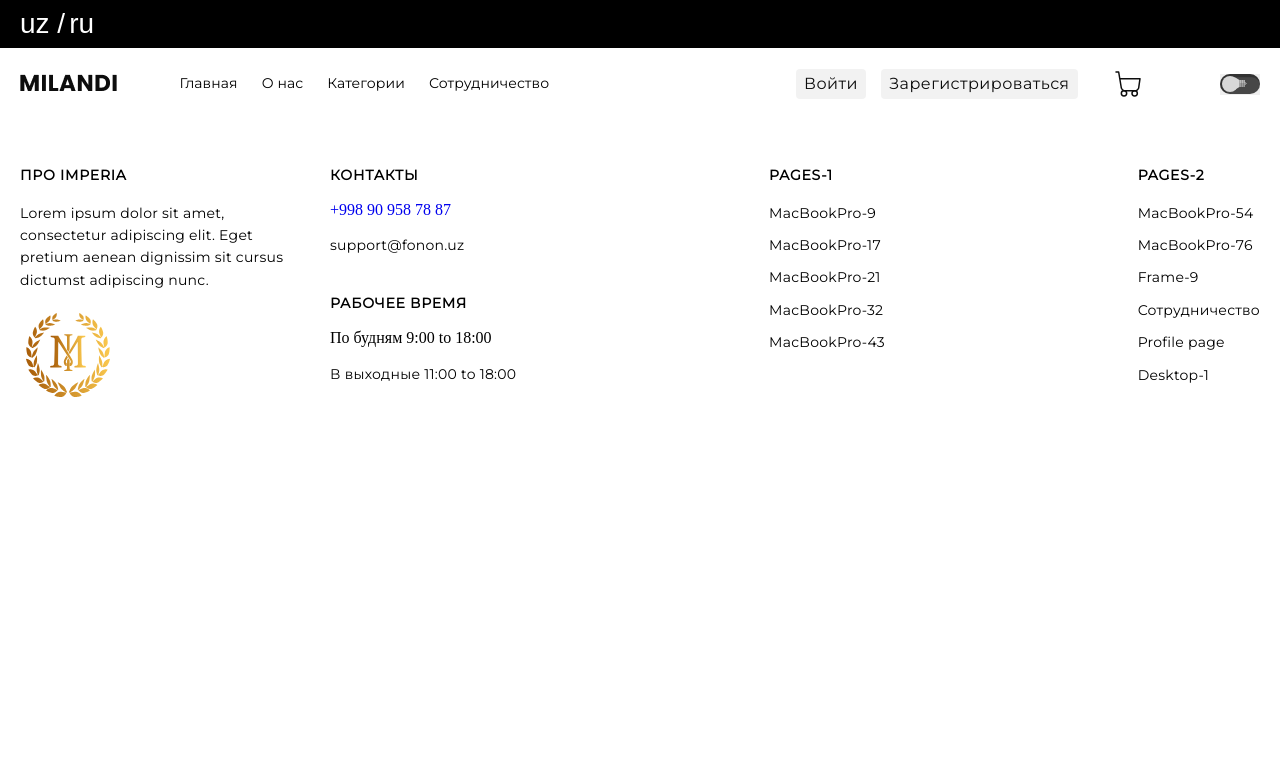
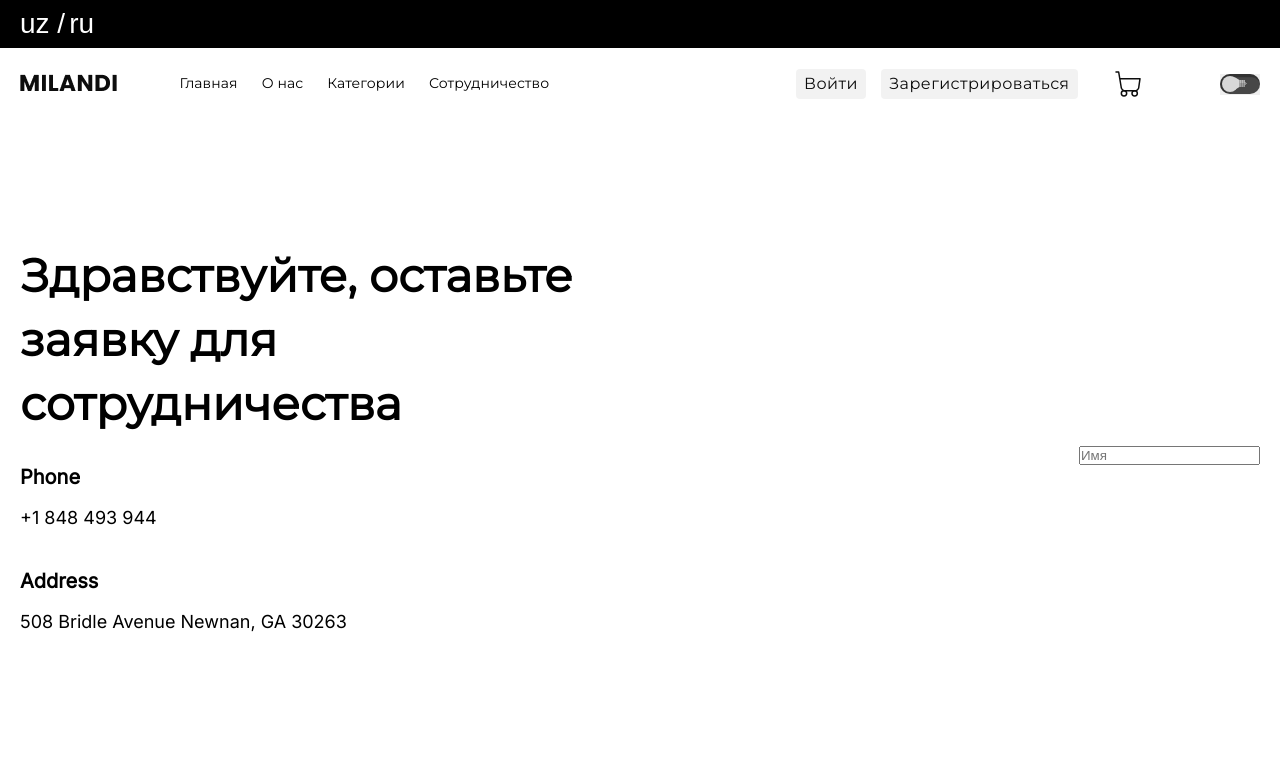
Before and after one commit to MNxMunno/4-Jamoaviy-vazifa, a plain HTML site: page pages/Сотрудничество.html in a window 1280 px wide. Shown: the top 760 px of the page. Drawn offline with Linux system fonts and the light colour scheme.

Commit message:
Abubakir

```diff
--- a/pages/Сотрудничество.html
+++ b/pages/Сотрудничество.html
@@ -5,6 +5,11 @@
     <meta name="viewport" content="width=device-width, initial-scale=1.0" />
     <title>Document</title>
     <link rel="stylesheet" href="../scss/main.css" />
+    <link
+      rel="icon"
+      type="image/x-icon"
+      href="../images/Abubakir/photo_2023-10-31_20-47-34.jpg"
+    />
   </head>
   <body>
     <section class="top">
@@ -133,7 +138,26 @@
     </header>
     <main>
       <section>
-        <div class="container"></div>
+        <div class="container">
+          <div class="content">
+            <div class="texts">
+              <h1>Здравствуйте, оставьте заявку для сотрудничества</h1>
+
+              <div class="number">
+                <h2>Phone</h2>
+                <p>+1 848 493 944</p>
+              </div>
+
+              <div class="address">
+                <h2>Address</h2>
+                <p>508 Bridle Avenue Newnan, GA 30263</p>
+              </div>
+            </div>
+            <div class="inputs">
+              <input type="text" name="" id="name" placeholder="Имя" />
+            </div>
+          </div>
+        </div>
       </section>
     </main>
 
--- a/scss/pages/_Сотрудничество.scss
+++ b/scss/pages/_Сотрудничество.scss
@@ -0,0 +1,46 @@
+// @font-face {
+//   font-family: Montserrat;
+//   src: url(/fonts/Montserrat-Regular.ttf);
+// }
+@import url("https://fonts.googleapis.com/css2?family=Inter&family=Montserrat&display=swap");
+
+.content {
+  padding-top: 10%;
+  padding-bottom: 4%;
+  display: flex;
+  justify-content: space-between;
+  align-items: center;
+  .texts {
+    max-width: 48%;
+    h1 {
+      color: #000;
+      font-family: Montserrat;
+      font-size: 46px;
+      font-style: normal;
+      font-weight: 900;
+      line-height: 64px; /* 139.13% */
+      padding-bottom: 4%;
+    }
+    .number,
+    .address {
+      padding-bottom: 30px;
+      h2 {
+        color: #000;
+        font-family: Inter;
+        font-size: 20px;
+        font-style: normal;
+        font-weight: 700;
+        line-height: 34px; /* 170% */
+        padding-bottom: 8px;
+      }
+      p {
+        color: #000;
+        font-family: Inter;
+        font-size: 18px;
+        font-style: normal;
+        font-weight: 400;
+        line-height: 32px; /* 177.778% */
+      }
+    }
+  }
+}
```
Also changed, not shown: images/Abubakir/photo_2023-10-31_20-47-34.jpg (added), scss/main.css, 1 other file.
